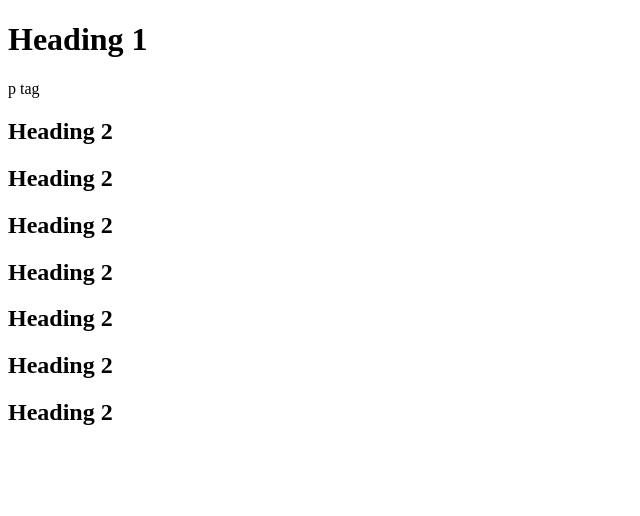
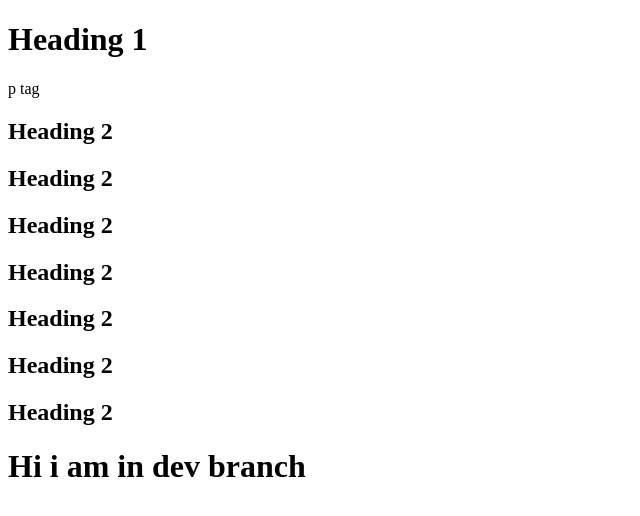
Before and after one commit to sushberiwal/Dev_Tut, a plain HTML site: page index.html in a window 1280 px wide. Shown: the whole page, without its empty margins (0-640 px from the left). Drawn offline with Linux system fonts and the light colour scheme.

Commit message:
added new feature

```diff
--- a/index.html
+++ b/index.html
@@ -15,5 +15,8 @@
     <h2>Heading 2</h2>
     <h2>Heading 2</h2>
     <h2>Heading 2</h2>
+
+
+    <h1>Hi i am in dev branch</h1>
 </body>
 </html>
```
